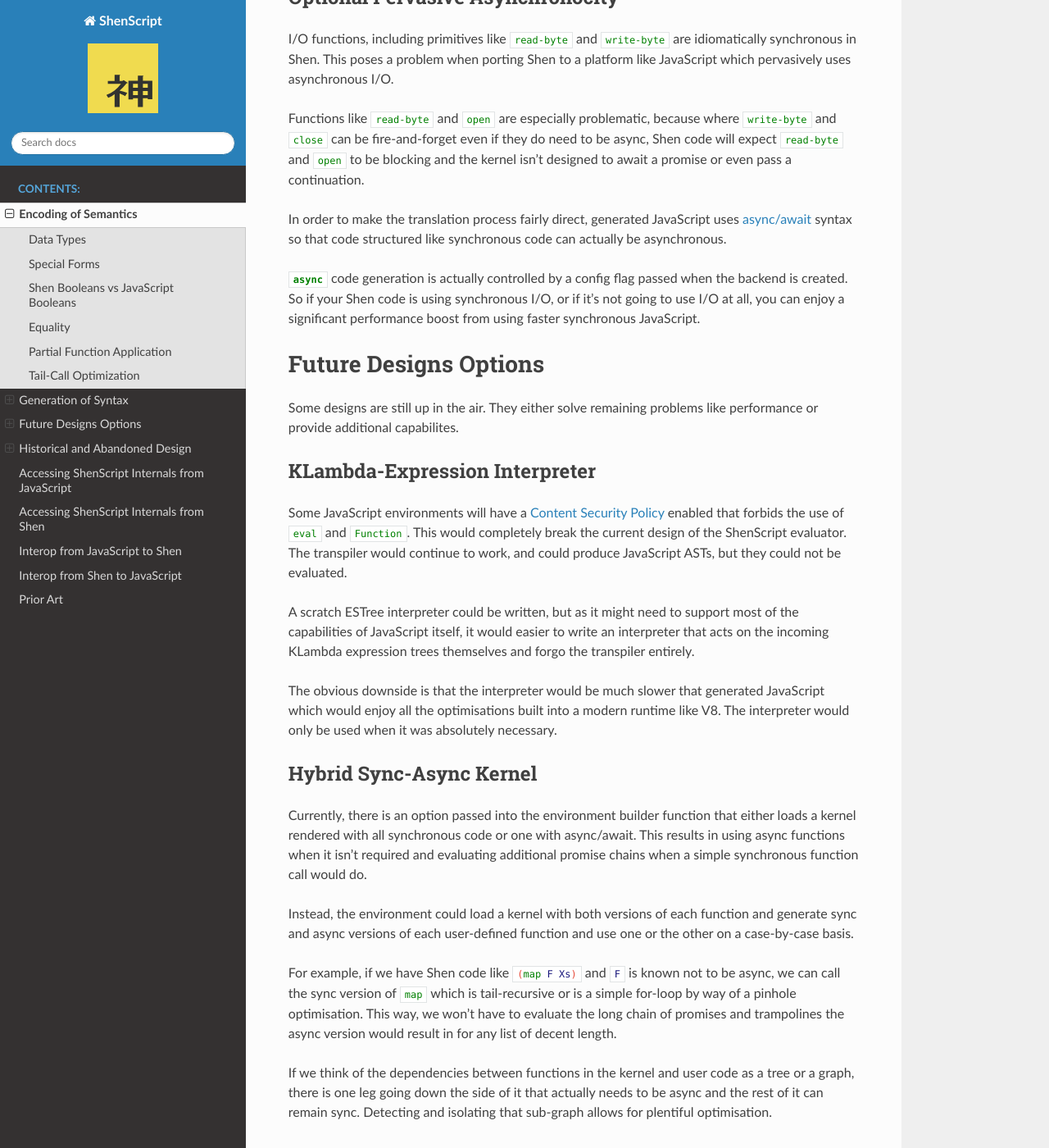
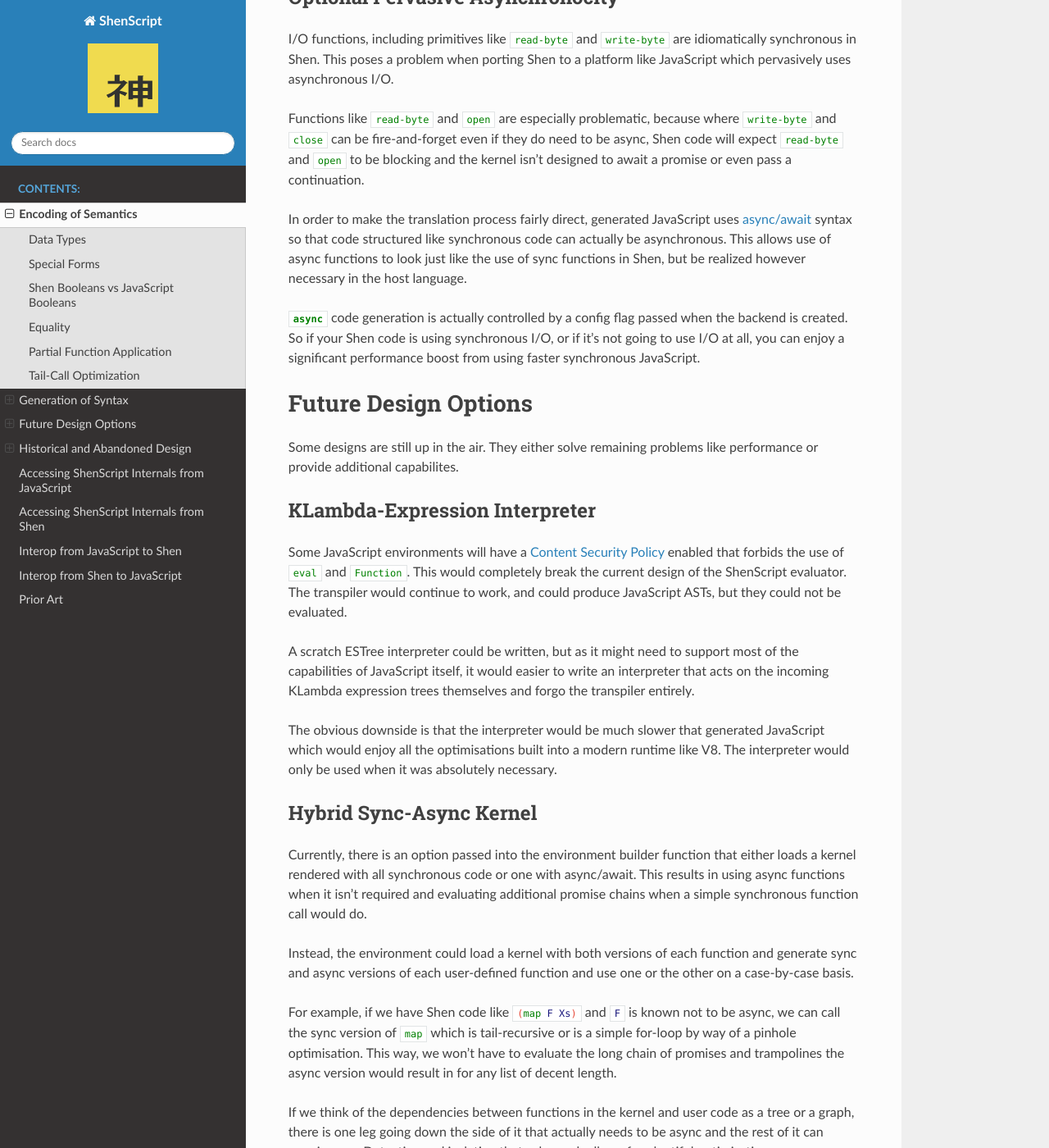
Before and after one commit to rkoeninger/ShenScript, a Sphinx documentation site: the page built from docs/design.rst, in a window 1280 px wide and 1400 px high, scrolled down 5085 px. Shown: the whole window at 82% size. Built offline with Sphinx 7.4.7 and the Read the Docs theme 2.0.0, drawn with Linux system fonts in a browser that asks for light colours; some of the changed text lies outside the part shown.

Commit message:
Fixed a couple of typos

```diff
--- a/docs/design.rst
+++ b/docs/design.rst
@@ -155,12 +155,12 @@ I/O functions, including primitives like :shen:`read-byte` and :shen:`write-byte
 
 Functions like :shen:`read-byte` and :shen:`open` are especially problematic, because where :shen:`write-byte` and :shen:`close` can be fire-and-forget even if they do need to be async, Shen code will expect :shen:`read-byte` and :shen:`open` to be blocking and the kernel isn't designed to await a promise or even pass a continuation.
 
-In order to make the translation process fairly direct, generated JavaScript uses `async/await <https://javascript.info/async-await>`_ syntax so that code structured like synchronous code can actually be asynchronous.
+In order to make the translation process fairly direct, generated JavaScript uses `async/await <https://javascript.info/async-await>`_ syntax so that code structured like synchronous code can actually be asynchronous. This allows use of async functions to look just like the use of sync functions in Shen, but be realized however necessary in the host language.
 
 :js:`async` code generation is actually controlled by a config flag passed when the backend is created. So if your Shen code is using synchronous I/O, or if it's not going to use I/O at all, you can enjoy a significant performance boost from using faster synchronous JavaScript.
 
-Future Designs Options
-======================
+Future Design Options
+=====================
 
 Some designs are still up in the air. They either solve remaining problems like performance or provide additional capabilites.
 
```
Also changed, not shown: other parts of docs/design.rst (+2 -2 lines).
